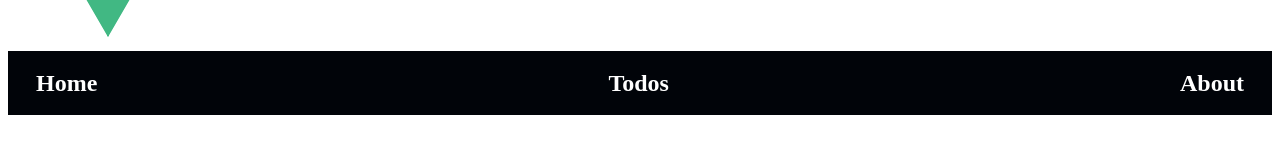
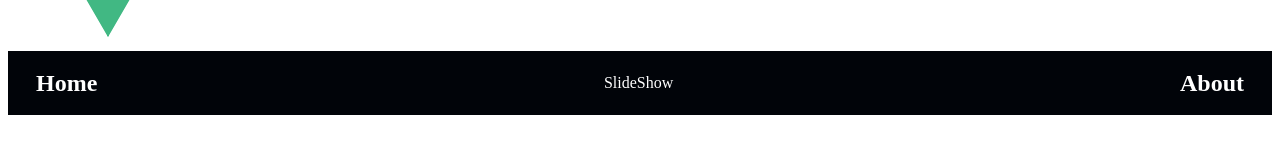
Before and after one commit to haquocdat543/mevn, a Vue app in the folder frontend/: page / in a window 1280 px wide. Shown: the part 157-310 px from the top of the page. Built offline with nearby package versions, Linux system fonts and the light colour scheme.

Commit message:
Update frontend

```diff
--- a/frontend/src/components/TodosView.vue
+++ b/frontend/src/components/TodosView.vue
@@ -1,12 +1,22 @@
 <template>
 <div>
-	<h2>Todos</h2>
+<p>
+{{test.name}}
+</p>
 </div>
 </template>
 
 <script>
+import { reactive } from "vue";
 export default {
   name: 'TodosView',
+	setup() {
+		const test = reactive({
+			name: "SlideShow"
+		})
+		return { test }
+	}
+
 }
 </script>
 
```
